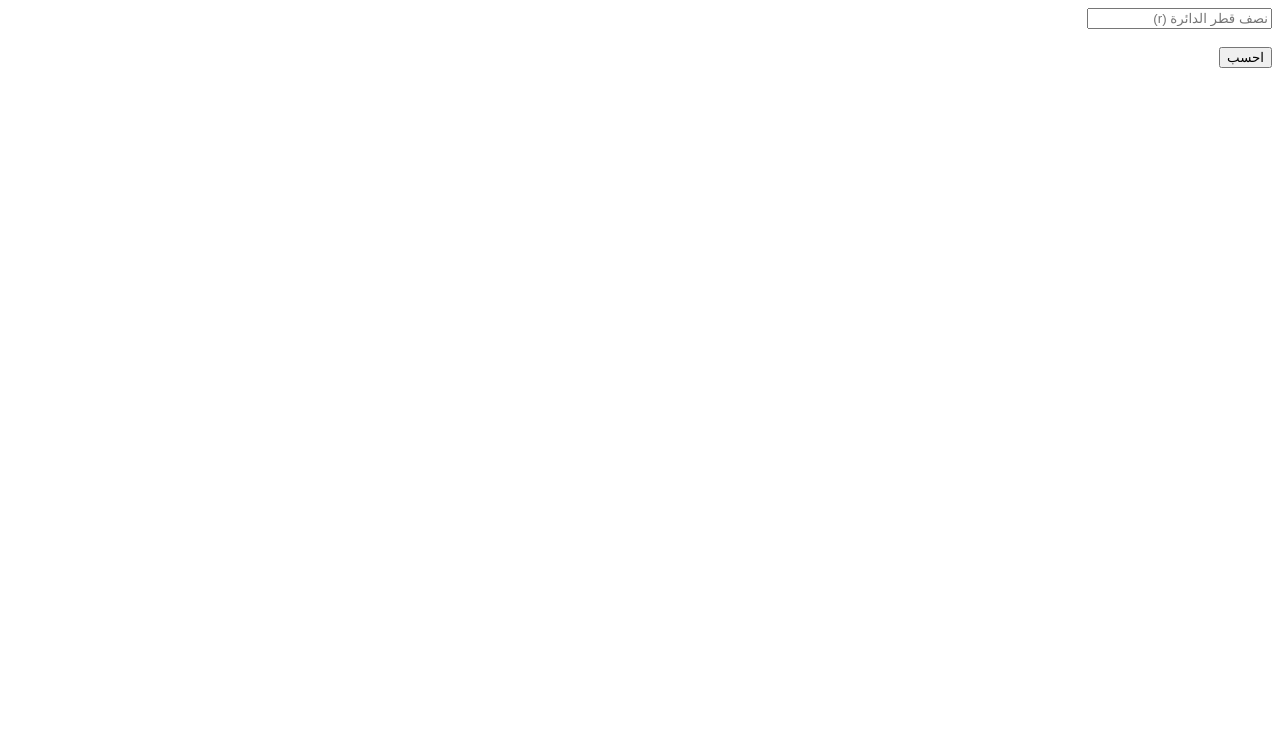
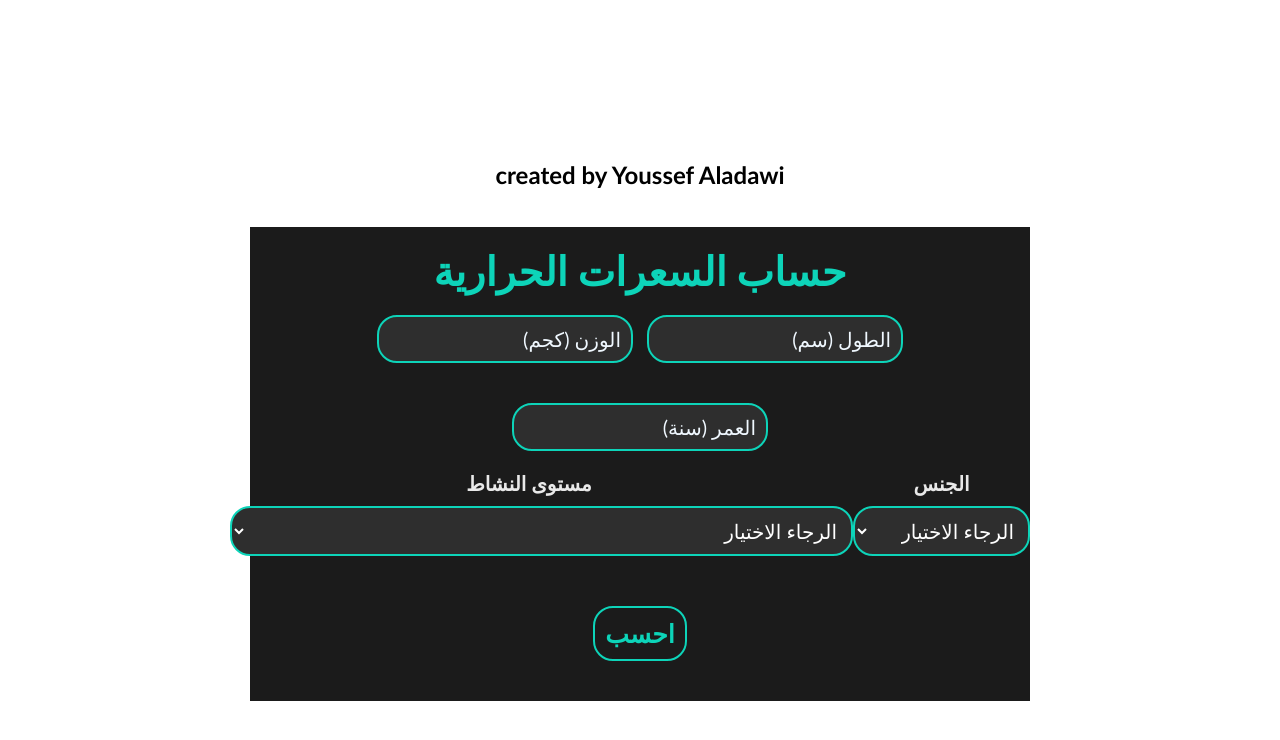
Before and after one commit to yosef725/Circuit_Calc, a plain HTML site: page index.html in a window 1280 px wide. Drawn offline with Linux system fonts and the light colour scheme.

Commit message:
Add files via upload

```diff
--- a/index.html
+++ b/index.html
@@ -3,39 +3,57 @@
 <head>
     <meta charset="UTF-8">
     <meta name="viewport" content="width=device-width, initial-scale=1.0">
-    <title>الدائرة</title>
+    <title>حساب السعرات الحرارية</title>
+
+    <link rel="stylesheet" href="style.css">
 </head>
 <body>
-        <input type="number" id="r" placeholder="نصف قطر الدائرة (r)">
+    <section class="name">
+        <h1>created by Youssef Aladawi</h1>
+        <br><br>
+        <form action="">
+            <h2>حساب السعرات الحرارية</h2>
+            <input type="number" placeholder="الطول (سم)" id="cm">
+            <input type="number" placeholder="الوزن (كجم)" id="kg">
+            <input type="number" placeholder="العمر (سنة)" id="age">
+            <div class="div1">
+                <div class="div2">
+                    <h3>الجنس</h3>
+                    <select id="sex" class="chose">
+                        <option value="option1" id="active1">الرجاء الاختيار</option>
+                        <option value="option2" id="active2">ذكر</option>
+                        <option value="option3" id="active3">أنثى</option>
+                    </select>
+                </div>
+                <div class="div2">
+                    <h3>مستوى النشاط</h3>
+                    <select id="active" class="chose">
+                        <option value="option1" id="active1">الرجاء الاختيار</option>
+                        <option value="option2" id="active2">كثر الجلوس (قليل أو معدوم النشاط)</option>
+                        <option value="option3" id="active3">نشاط خفيف (تمارين خفيفة / رياضة 1-3 أيام في الأسبوع)</option>
+                        <option value="option4" id="active4">نشاط متوسط (تمارين معتدلة / رياضة 3-5 أيام في الأسبوع)</option>
+                        <option value="option5" id="active5">نشاط عالي (تمارين شاقة / رياضة 6-7 أيام في الأسبوع)</option>
+                        <option value="option6" id="active6">نشاط فائق (تمارين صعبة جدًا / رياضة وظيفة جسدية أو تدريب مضاعف)</option>
+                    </select>
+                </div>
+            </div>
+
+            <button type="button" onclick="calculate()">احسب</button>
+        </form>
+        <div class="results">
+
+        </div>
+
+        <h2 id="h2"></h2>
         <br>
-        <br>
-        <button onclick="submit()">احسب</button>
-        <h3 id="D"></h3>
+        <div class="result2">
+            <h2 id="reuslt"></h2>
+        </div>
+        <div id="plus" style="display: flex; padding-right:490px ;">
 
-        <h3 id="C"></h3>
+        </div>
+    </section>
 
-        <h3 id="A"></h3>
-
-
-        <h3 id="V"></h3>
-
-
-
+    <script src="script.js"></script>
 </body>
-
-    <script>
-        function submit(){
-            const C = document.getElementById("C");
-            const A = document.getElementById("A");
-            const D = document.getElementById("D");
-            const V = document.getElementById("V");
-            const r = document.getElementById('r').value;
-            C.innerHTML = " محيط الدائرة : "+ 2 * 3.14 * + r + 'cm ' ;
-            A.innerHTML = " مساحة الدائرة : "+ 3.14 * r**2 + 'cm^2 ';
-            V.innerHTML = " حجم الكرة : "+ 4/3 * 3.14 * r**3 + 'cm^3 ';
-            D.innerHTML = " قطر الدائرة : "+ 2 * r + 'cm ';
-        }
-
-
-    </script>
 </html>
--- /dev/null
+++ b/script.js
@@ -0,0 +1,129 @@
+function calculate(){
+    const cm = document.getElementById('cm').value;
+    const finlCm = cm * 6.25;
+    const kg = document.getElementById('kg').value;
+    const finlKg = kg * 10;
+    const age = document.getElementById('age').value;
+    const finlAge = age * 5;
+    const sex = document.getElementById('sex');
+    const active = document.getElementById('active');
+    let result;
+
+
+
+    const results = document.getElementById('h2');
+    const res = document.getElementsByClassName('results')[0];
+
+    const oldTitle = document.getElementById('calories-title');
+    if (oldTitle) {
+        oldTitle.remove();
+    }
+
+
+
+    if(cm === '' || kg === '' || age === '' || sex.value === 'option1' || active.value === 'option1'){
+        alert('إملئ الفراغات');
+        return;  // إيقاف تنفيذ الكود إذا كانت هناك حقول فارغة
+    }
+
+    const title = document.createElement('h2');
+    title.setAttribute('id','calories-title')
+    title.innerHTML = 'السعرات';
+    res.appendChild(title);
+
+    if(sex.value === 'option2'){
+        result = parseInt(finlKg) + parseInt(finlCm) - parseInt(finlAge) + 5;
+    } else if(sex.value === 'option3'){
+        result = parseInt(finlKg) + parseInt(finlCm) - parseInt(finlAge) - 161;
+    }
+
+    if(active.value === 'option2'){
+        results.innerHTML = result * 1.2;
+    } else if(active.value === 'option3'){
+        results.innerHTML = result * 1.375;
+    } else if(active.value === 'option4'){
+        results.innerHTML = result * 1.55;
+    } else if(active.value === 'option5'){
+        results.innerHTML = result * 1.725;
+    } else if(active.value === 'option6'){
+        results.innerHTML = result * 1.9;
+    }
+
+    const plus = document.getElementById('plus');
+
+    // مسح الأزرار القديمة إذا كانت موجودة
+    const oldZyada = document.getElementById('zyada');
+    const oldNqs = document.getElementById('nqs');
+    if (oldZyada) {
+        oldZyada.remove();
+    }
+    if (oldNqs) {
+        oldNqs.remove();
+    }
+
+    const zyada = document.createElement('h2');
+    zyada.innerHTML = 'زيادة الوزن';
+    zyada.setAttribute('id','zyada');
+    zyada.setAttribute('onclick','zyada()');
+    zyada.style.cssText = `
+        cursor: pointer;
+        color: white;
+        background-color: #0dd4b9;
+        border: 2px solid #0dd4b9;
+        border-radius: 20px;
+        padding: 10px;
+        margin: 20px;
+        transition: 0.5s;
+     ` ;
+    const nqs = document.createElement('h2');
+    nqs.innerHTML = 'نقص الوزن';
+    nqs.setAttribute('id','nqs');
+    nqs.setAttribute('onclick','nqs()');
+    nqs.style.cssText = `
+        cursor: pointer;
+        color: white;
+        background-color: #0dd4b9;
+        border: 2px solid #0dd4b9;
+        border-radius: 20px;
+        padding: 10px;
+        margin: 20px;
+        transition: 0.5s;
+     ` ;
+    plus.appendChild(zyada);
+    plus.appendChild(nqs);
+
+}
+
+function zyada(){
+    const results = document.getElementById('h2');
+    const currentResult = parseFloat(results.innerHTML);
+    const zyad = currentResult + 500;
+
+    const zyadaRemove = document.getElementById('zyadaremove');
+    if(zyadaRemove){
+        zyadaRemove.remove();
+    }
+
+    const zyadaResult = document.createElement('h2');
+    zyadaResult.setAttribute('id','zyadaremove');
+    const results2 = document.getElementsByClassName('result2')[0];
+    zyadaResult.innerHTML = 'السعرات التي تحتاجها لزيادة الوزن: ' + zyad;
+    results2.appendChild(zyadaResult);
+};
+
+function nqs(){
+    const results = document.getElementById('h2');
+    const currentResult = parseFloat(results.innerHTML);
+    const nqs = currentResult - 500;
+
+    const nqsRemove = document.getElementById('nqsremove');
+    if(nqsRemove){
+        nqsRemove.remove();
+    }
+
+    const nqsResult = document.createElement('h2');
+    nqsResult.setAttribute('id','nqsremove');
+    const results2 = document.getElementsByClassName('result2')[0];
+    nqsResult.innerHTML = 'السعرات التي تحتاجها لنقص الوزن: ' + nqs;
+    results2.appendChild(nqsResult);
+};
--- /dev/null
+++ b/style.css
@@ -0,0 +1,84 @@
+*{
+    padding: 0;
+    margin: 0;
+    font-family: 'Gill Sans', 'Gill Sans MT', Calibri, 'Trebuchet MS', sans-serif;
+}
+section{
+    text-align: center;
+    height: 60vh;
+    width: 100%;
+    padding-top: 160px;
+}
+form{
+    text-align: center;
+    background-color: rgb(27, 27, 27);
+    padding-top: 20px;
+    margin-right: 250px;
+    margin-left: 250px;
+    padding-bottom: 20px;
+}
+form h3{
+    color: rgb(233, 233, 233);
+    font-size: 20px;
+    margin-bottom: 10px;
+    font-weight: bolder;
+}
+form h2{
+    color: #0dd4b9;
+    font-size: 40px;
+}
+form .div1{
+    display: flex;
+    width: 100%;
+}
+form .div2{
+    text-align: center;
+    width: 100%;
+}
+input{
+    margin: 5px;
+    margin-top: 20px;
+    margin-bottom: 20px;
+    background-color: rgb(46, 46, 46);
+    color: white;
+    padding: 10px;
+    font-size: 20px ;
+    border: 2px solid #0dd4b9;
+    border-radius: 20px;
+}
+input::placeholder{
+    color: aliceblue;
+}
+
+.chose{
+    background-color: rgb(46, 46, 46);
+    color: white;
+    padding: 10px;
+    font-size: 20px ;
+    border: 2px solid #0dd4b9;
+    border-radius: 20px;
+}
+#active{
+    margin-left: 25px;
+}
+#sex{
+    padding-left: 30px;
+}
+button{
+    margin: 20px;
+    color: #0dd4b9;
+    background: none;
+    border: 2px solid #0dd4b9;
+    border-radius: 20px;
+    padding: 10px;
+    font-size: 25px;
+    font-weight: bolder;
+    cursor: pointer;
+    transition: 0.5s;
+    margin-top: 50px;
+}
+button:hover{
+    color: white;
+    background-color: #0dd4b9;
+    transition: 0.5s;
+}
```
